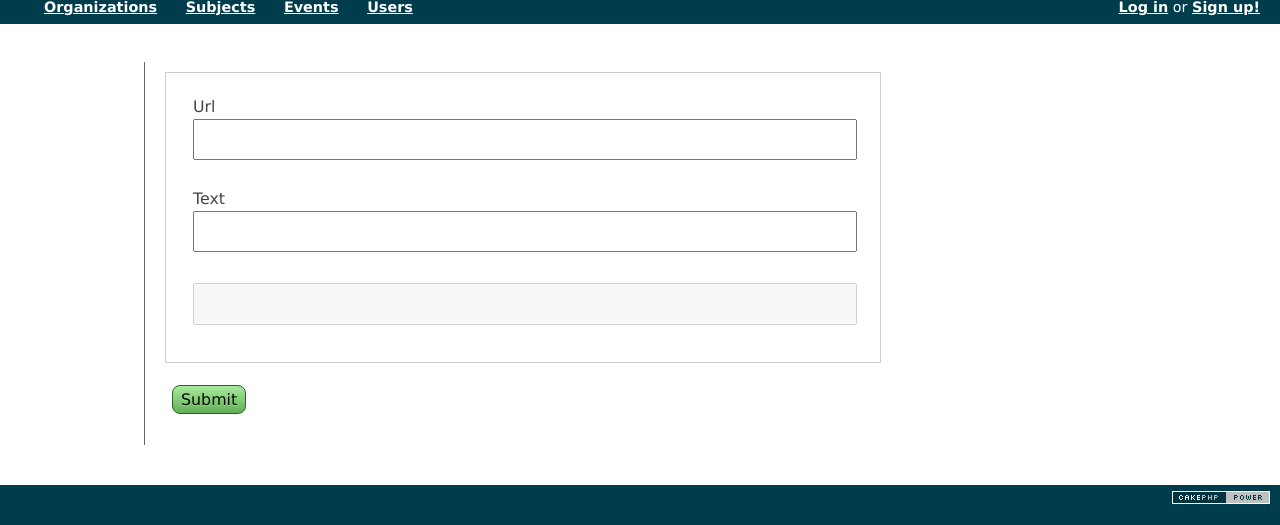
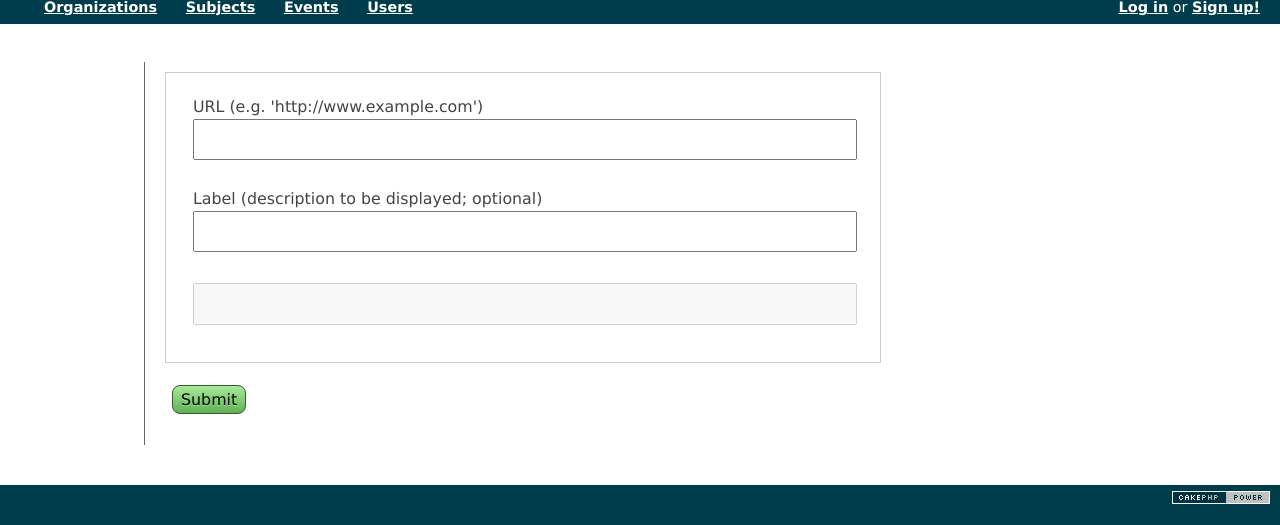
Before and after one commit to pipedreambomb/uninotes, a CakePHP app: the page made by app/views/links/add.ctp in a window 1280 px wide. Shown: the part 66-591 px from the top of the page. Run offline with PHP 8.4 and a stand-in for CakePHP, Linux system fonts and the light colour scheme; the template is opened without the code that fills it, so the values that code supplies are empty; form fields are guessed from the names that the template uses; some libraries are stand-ins or nearby versions.

Commit message:
more useful add link screen

```diff
--- a/app/views/links/add.ctp
+++ b/app/views/links/add.ctp
@@ -3,8 +3,8 @@
 	<fieldset>
 		<legend><?php __('Add Link'); ?></legend>
 	<?php
-		echo $this->Form->input('url');
-		echo $this->Form->input('text');
+		echo $this->Form->input('url', array('label' => 'URL (e.g. \'http://www.example.com\')'));
+		echo $this->Form->input('text', array('label' => 'Label (description to be displayed; optional)'));
 	echo $this->Form->input($target['type'], array('type' => 'text', 'default' => $target['name'], 'disabled' => true));
 //echo $this->Form->input('Organization');
 		echo $form->hidden($target['type']. '.id', array( 'value' => $target['id']));
```
